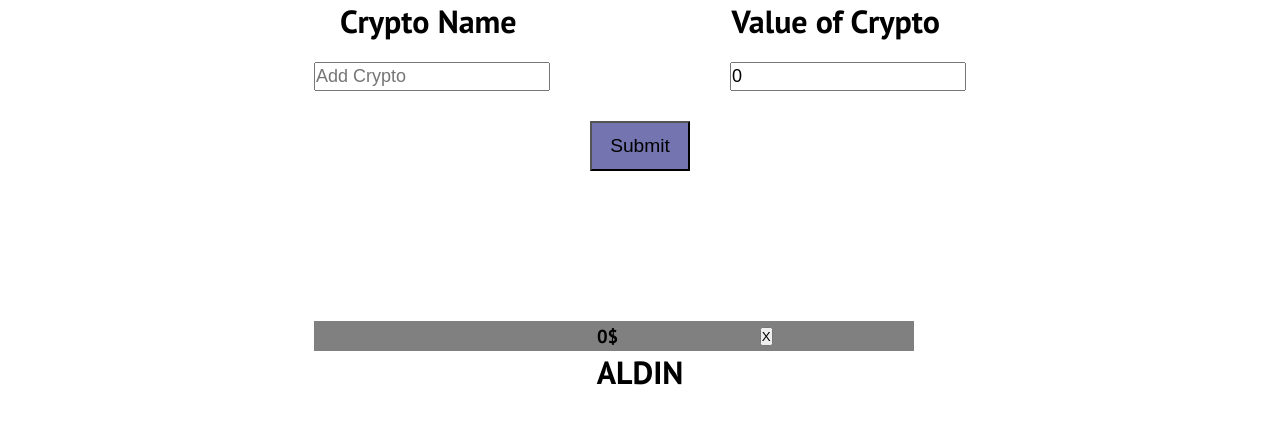
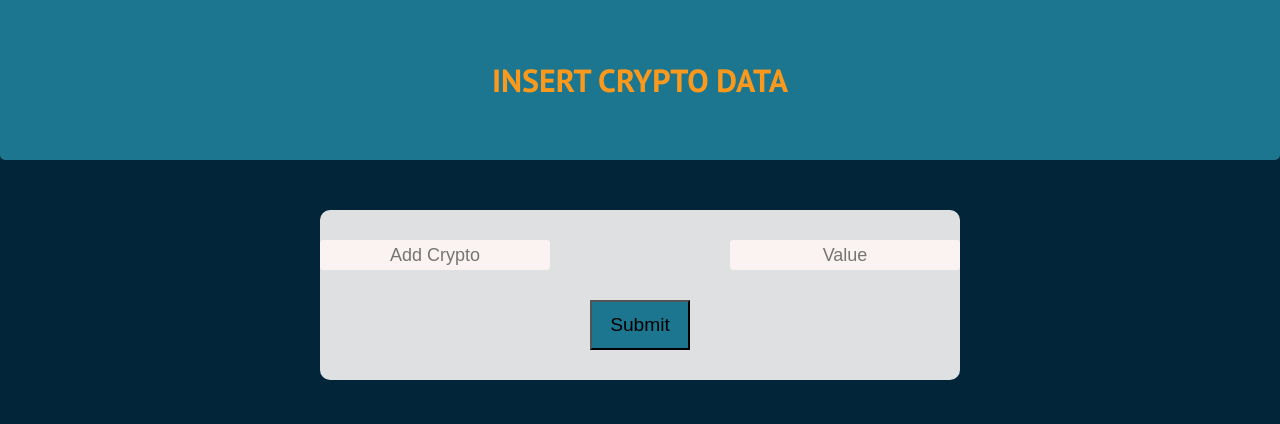
Before and after one commit to aldinhalilovic/To-do-list-TS, a React (Create React App) app in the folder REACT_IT/crypto-list/: page / in a window 1280 px wide. Shown: the top 424 px of the page. Built offline with nearby package versions, Linux system fonts and the light colour scheme.

Commit message:
crypto list

```diff
--- a/REACT_IT/crypto-list/src/App.css
+++ b/REACT_IT/crypto-list/src/App.css
@@ -1,4 +1,3 @@
-@import url('https://fonts.googleapis.com/css2?family=PT+Sans:wght@400;700&display=swap');
 
 *{
   margin: 0;
@@ -12,5 +11,4 @@
   justify-content: center;
   align-items: center;
   text-align: center;
-  font-family: 'PT Sans', sans-serif;;
 }
--- a/REACT_IT/crypto-list/src/App.js
+++ b/REACT_IT/crypto-list/src/App.js
@@ -2,16 +2,14 @@ import React from "react";
 import "./App.css";
 import CryptoForm from "./Components/CryptoForm/CryptoForm";
 import CryptoList from "./Components/CryptoList/CryptoList";
-import CryptoListItem from "./Components/CryptoListItem/CryptoListItem";
 import CryptoTitle from "./Components/CryptoTitle/CryptoTitle";
 
 function App() {
   return (
     <div className="App">
       <CryptoTitle />
-      <CryptoForm />
+      {/* <CryptoForm /> */}
       <CryptoList />
-      {/* <CryptoListItem /> */}
     </div>
   );
 }
--- a/REACT_IT/crypto-list/src/Components/CryptoForm/CryptoForm.css
+++ b/REACT_IT/crypto-list/src/Components/CryptoForm/CryptoForm.css
@@ -1,20 +1,48 @@
 .namee{
-    margin-top: 20px;
+    margin-top: 30px;
     margin-right: 180px;
-    height: 25px;
+    height: 30px;
+    width: 230px;
     font-size: 18px;
+    background-color:#fbf3f2;
+    border: 0px solid;
+    border-radius: 3px;
+    caret-color: transparent;
+    text-align: center;
 }
 
-.value{
-    height: 25px;
+.valuee{
+    height: 30px;
+    width: 230px;
     font-size: 18px;
+    background-color:#fbf3f2;
+    border: 0px solid;
+    border-radius: 3px;
+    caret-color: transparent;
+    text-align: center;
 }
 
 .btn{
     margin-top: 30px;
+    margin-bottom: 30px;
     width: 100px;
     height: 50px;
     font-size: larger;
-    background-color:rgb(116, 116, 176)
-    /* background-color: blue; */
+    background-color: #1c768f;
+    color: #000;
 }
+
+/* .namee::placeholder {
+    padding-left: 65px;
+} */
+
+.namee:focus {
+    outline: 2px solid #032539;
+}
+.valuee:focus {
+    outline: 2px solid #032539;
+}
+
+/* .valuee::placeholder {
+    padding-left: 90px;
+} */
--- a/REACT_IT/crypto-list/src/Components/CryptoForm/CryptoForm.js
+++ b/REACT_IT/crypto-list/src/Components/CryptoForm/CryptoForm.js
@@ -1,37 +1,23 @@
 import React, { useState } from "react";
 import CryptoListItem from "../CryptoListItem/CryptoListItem";
+import CryptoTitle from "../CryptoTitle/CryptoTitle";
 import "./CryptoForm.css";
 
 const CryptoForm = () => {
-  const [cryptoItem, setCryptoItem] = useState({
-    id: 1,
-    name: "",
-    value: "",
-  });
-
-  const [nameValue, setNameValue] = useState({
-    id: cryptoItem.id,
-    name: "",
-    value: "",
-  });
+  const [cryptoItem, setCryptoItem] = useState({ name: "", value: "" });
+  const [nameValue, setNameValue] = useState([]);
+  const deleteItem = (id) => {
+    const newNameValue = nameValue.filter((el) => el.id !== id);
+    setNameValue(newNameValue);
+  };
+  let nextId = 0;
 
   return (
     <div className="crypto-form">
+      {/* <CryptoTitle /> */}
       <form
         onSubmit={(e) => {
           e.preventDefault();
-          console.log(cryptoItem);
-          setNameValue((prev) => ({
-            ...prev,
-            name: cryptoItem.name,
-            value: +cryptoItem.value,
-          }));
-          setCryptoItem((prev) => ({
-            ...prev,
-            name: "",
-            value: +"",
-          }));
-          console.log(nameValue);
         }}
       >
         <div>
@@ -51,18 +37,41 @@ const CryptoForm = () => {
           <input
             type={"text"}
             placeholder="Value"
-            className="value"
-            value={+cryptoItem.value}
+            className="valuee"
+            value={cryptoItem.value}
             onChange={(e) =>
               setCryptoItem((prev) => ({ ...prev, value: e.target.value }))
             }
           ></input>
         </div>
-        <button type="submit" className="btn">
+        <button
+          type="submit"
+          className="btn"
+          onClick={() => {
+            setNameValue([
+              ...nameValue,
+              { id: nextId++, name: cryptoItem.name, value: cryptoItem.value },
+            ]);
+            setCryptoItem(() => ({
+              name: "",
+              value: "",
+            }));
+          }}
+        >
           Submit
         </button>
       </form>
-      <CryptoListItem name={nameValue.name} value={`${+nameValue.value}$`} />
+      <div>
+        {nameValue.map((el) => (
+          <span key={el.id++}>
+            <CryptoListItem
+              name={el.name}
+              value={`${el.value}$`}
+              deleteBtn={() => deleteItem(el.id)}
+            />
+          </span>
+        ))}
+      </div>
     </div>
   );
 };
--- a/REACT_IT/crypto-list/src/Components/CryptoList/CryptoList.css
+++ b/REACT_IT/crypto-list/src/Components/CryptoList/CryptoList.css
@@ -0,0 +1,7 @@
+.crypto-list{
+    background-color: #eeee;
+    width: 50vw;
+    margin-top: 50px;
+    margin-bottom: 50px;
+    border-radius: 10px;
+}
--- a/REACT_IT/crypto-list/src/Components/CryptoList/CryptoList.js
+++ b/REACT_IT/crypto-list/src/Components/CryptoList/CryptoList.js
@@ -1,10 +1,12 @@
 import React from "react";
+import CryptoForm from "../CryptoForm/CryptoForm";
+import CryptoListItem from "../CryptoListItem/CryptoListItem";
 import "./CryptoList.css";
 
 const CryptoList = () => {
   return (
-    <div>
-      <h1>ALDIN</h1>
+    <div className="crypto-list">
+      <CryptoForm />
     </div>
   );
 };
--- a/REACT_IT/crypto-list/src/Components/CryptoListItem/CryptoListItem.css
+++ b/REACT_IT/crypto-list/src/Components/CryptoListItem/CryptoListItem.css
@@ -1,10 +1,39 @@
 .list-item {
-    width: 600px;
+    width: 50vw;
+    height: 50px;
+    margin-top: 20px;
+    margin-bottom: 20px;
+    display: flex;
+    align-items: center;
+    color: black;
+    background-color: #fbf3f2;
+    position: relative;
+    border-radius: 10px;
+}
+
+.name{
+    position: absolute;
+    left: 130px;
+    color: #fa991c;
+    font-weight: 700;
+    font-size: x-large;
+    text-transform: capitalize;
+}
+
+.value{
+    position: absolute;
+    left: 380px;
+    color: #fa991c;
+    font-weight: 700;
+    font-size: x-large;
+}
+
+.delete{
+    position: absolute;
+    left: 650px;
+    width: 28px;
     height: 30px;
-    margin-top: 150px;
-    display: flex;
-    justify-content: space-evenly;
-    align-items: center;
-    background-color: grey;
-
+    font-weight: 600;
+    font-size: large;
+    background-color: #fbf3f2;
 }
--- a/REACT_IT/crypto-list/src/Components/CryptoListItem/CryptoListItem.js
+++ b/REACT_IT/crypto-list/src/Components/CryptoListItem/CryptoListItem.js
@@ -1,12 +1,14 @@
 import React from "react";
 import "./CryptoListItem.css";
 
-const CryptoListItem = ({ name, value }) => {
+const CryptoListItem = ({ name, value, deleteBtn }) => {
   return (
     <div className="list-item">
-      <h3>{name}</h3>
-      <h3>{value}</h3>
-      <button>X</button>
+      <h1 className="name">{name}</h1>
+      <h1 className="value">{value}</h1>
+      <button onClick={deleteBtn} className="delete">
+        X
+      </button>
     </div>
   );
 };
--- a/REACT_IT/crypto-list/src/Components/CryptoTitle/CryptoTitle.css
+++ b/REACT_IT/crypto-list/src/Components/CryptoTitle/CryptoTitle.css
@@ -1,6 +1,11 @@
 .crypto-title{
-    width: 600px;
+    width:100vw ;
+    height: 20vh;
     display: flex;
-    justify-content: space-between;
+    justify-content: space-evenly;
     align-items: center;
+    color: #fa991c;
+    background-color: #1c768f;
+    border-bottom-left-radius: 5px;
+    border-bottom-right-radius: 5px;
 }
--- a/REACT_IT/crypto-list/src/Components/CryptoTitle/CryptoTitle.js
+++ b/REACT_IT/crypto-list/src/Components/CryptoTitle/CryptoTitle.js
@@ -4,8 +4,8 @@ import "./CryptoTitle.css";
 const CryptoTitle = () => {
   return (
     <div className="crypto-title">
-      <h1>Crypto Name</h1>
-      <h1>Value of Crypto</h1>
+      <h1>INSERT CRYPTO DATA</h1>
+      {/* <h1>Value of Crypto</h1> */}
     </div>
   );
 };
--- a/REACT_IT/crypto-list/src/index.css
+++ b/REACT_IT/crypto-list/src/index.css
@@ -1,3 +1,6 @@
+@import url('https://fonts.googleapis.com/css2?family=PT+Sans:wght@400;700&display=swap');
+
+
 body {
   margin: 0;
   font-family: -apple-system, BlinkMacSystemFont, 'Segoe UI', 'Roboto', 'Oxygen',
@@ -5,6 +8,8 @@ body {
     sans-serif;
   -webkit-font-smoothing: antialiased;
   -moz-osx-font-smoothing: grayscale;
+  font-family: 'PT Sans', sans-serif;;
+  background-color: #032539;
 }
 
 code {
```
